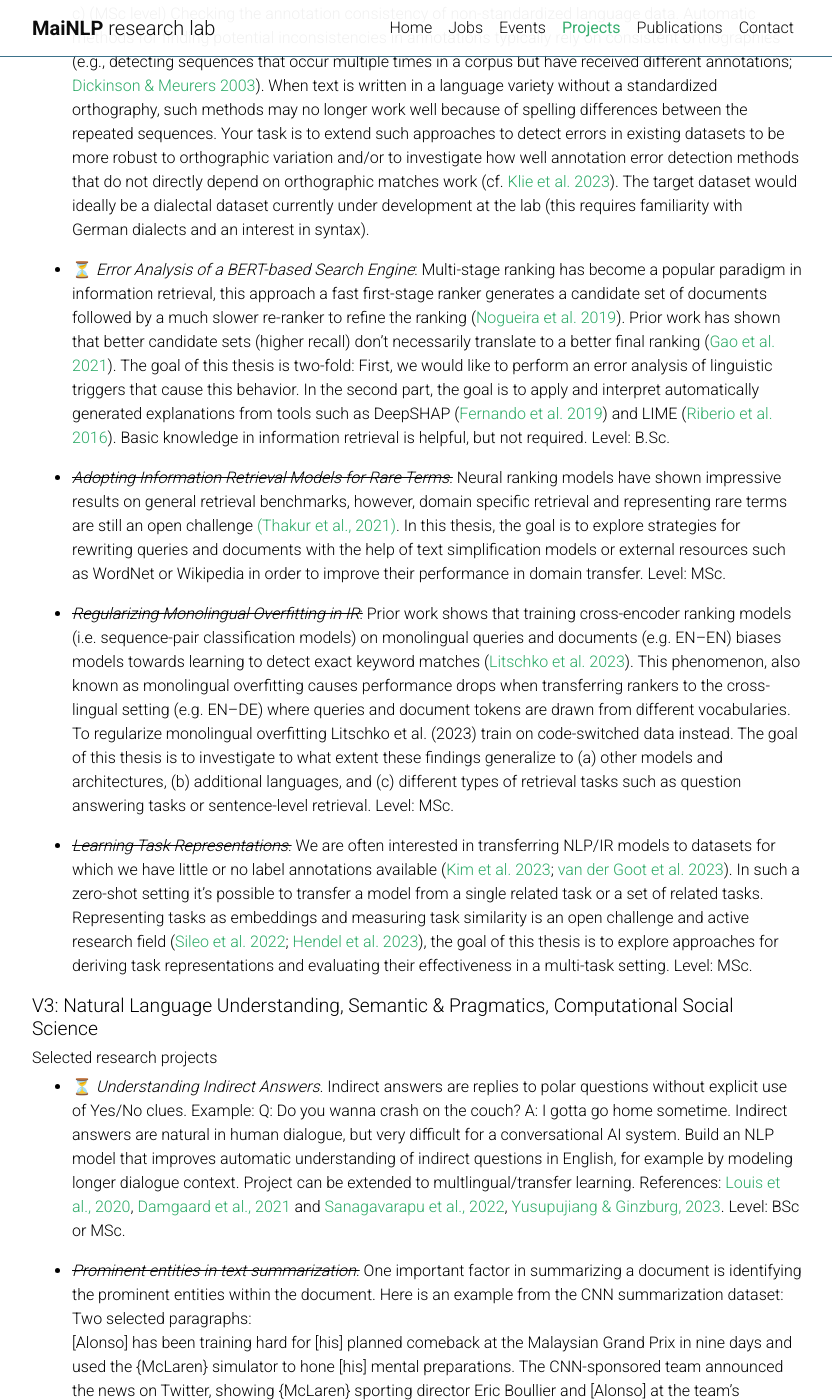
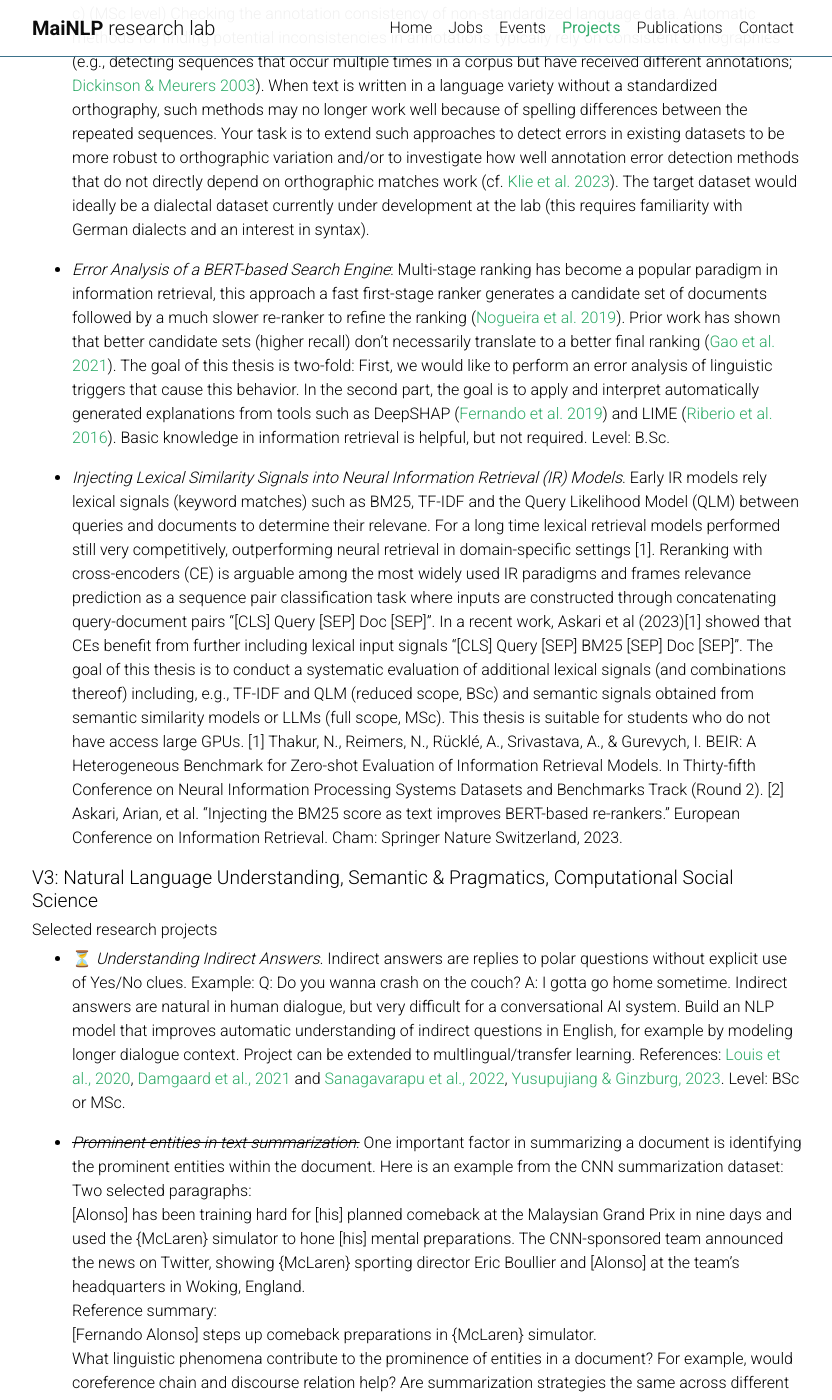
Before and after one commit to mainlp/mainlp.github.io, a Jekyll site: the page built from _pages/projects.md, in a window 1280 px wide and 1400 px high, scrolled down 6050 px. Shown: the whole window, without its empty margins (223-1055 px from the left). Built offline with Jekyll 4.4.1, drawn with Linux system fonts in a browser that asks for light colours; emoji names are drawn with the system emoji font; comment, search, counter and statistics services are not loaded; a style sheet for code colours, icons or effects is not loaded.

Commit message:
Update projects.md, updates V2

```diff
--- a/_pages/projects.md
+++ b/_pages/projects.md
@@ -156,22 +156,20 @@ MSc/BSc thesis research vectors:
 
 <!-- - *Cross-domain Relation extraction.* Extracting structured information such as bornIn(person, location) is central for knowledge base population. Yet current extraction technology is limited to a few text domains and semantic relations. How can we adapt relation extractors to generalize better across different text domains or different relation sets? [See references of MultiVaLUe project](#multivalue). Level: BSc or MSc.-->
 
-- :hourglass_flowing_sand: *Computational Job Market Analysis.* Job postings are a rich resource to understand the dynamics of the labor market including which skills are demanded, which is also important for an educational viewpoint. Recently, the emerging line of work on computational job market analysis or NLP for human resources has started to provide data resources and models for automatic job posting analysis, such as the identification and extraction of skills. See references of MultiSkill project. For students interested in real-world applications, this theme provides multiple thesis projects including but not limited to: an in-depth analysis of existing data set and models, researching implicit skill extraction or cross-domain transfer learning to adapt skill and knowledge extraction to data sources other than job postings like patents or scientific articles. [See references of MultiSkill project](#multiskill). See also [Bhola et al., 2020](https://aclanthology.org/2020.coling-main.513.pdf) and [Gnehm et al. 2021](https://www.zora.uzh.ch/id/eprint/230653/1/2022.nlpcss_1.2.pdf) and our [own ESCOXLM-R model](https://aclanthology.org/2023.acl-long.662.pdf). Level: BSc or MSc.
+- *Computational Job Market Analysis.* Job postings are a rich resource to understand the dynamics of the labor market including which skills are demanded, which is also important for an educational viewpoint. Recently, the emerging line of work on computational job market analysis or NLP for human resources has started to provide data resources and models for automatic job posting analysis, such as the identification and extraction of skills. See references of MultiSkill project. For students interested in real-world applications, this theme provides multiple thesis projects including but not limited to: an in-depth analysis of existing data set and models, researching implicit skill extraction or cross-domain transfer learning to adapt skill and knowledge extraction to data sources other than job postings like patents or scientific articles. [See references of MultiSkill project](#multiskill). See also [Bhola et al., 2020](https://aclanthology.org/2020.coling-main.513.pdf) and [Gnehm et al. 2021](https://www.zora.uzh.ch/id/eprint/230653/1/2022.nlpcss_1.2.pdf) and our [own ESCOXLM-R model](https://aclanthology.org/2023.acl-long.662.pdf). Level: BSc or MSc.
 
-- :hourglass_flowing_sand: *Climate Change Insights through NLP*. Climate change is a pressing issue internationally that is receiving more and more attention everyday. It is influencing regulations and decision-making in various parts of society such as politics, agriculture, business, and it is discussed extensively on social media. For students interested in real-world societal applications, this project aims to contribute insights on the discussion surrounding climate change on social media by examining discourse from a social media platform. The data will have to be collected (potentially from existing sources), cleaned, and analyzed using NLP techniques to examine various aspects or features of interest such as stance, sentiment, the extraction of key players, etc. References: [Luo et al., 2020](https://aclanthology.org/2020.findings-emnlp.296v2.pdf), [Stede & Patz, 2021](https://aclanthology.org/2021.nlp4posimpact-1.2.pdf), [Vaid et al., 2022](https://aclanthology.org/2022.acl-srw.35.pdf). Level: BSc or MSc.
+- *Climate Change Insights through NLP*. Climate change is a pressing issue internationally that is receiving more and more attention everyday. It is influencing regulations and decision-making in various parts of society such as politics, agriculture, business, and it is discussed extensively on social media. For students interested in real-world societal applications, this project aims to contribute insights on the discussion surrounding climate change on social media by examining discourse from a social media platform. The data will have to be collected (potentially from existing sources), cleaned, and analyzed using NLP techniques to examine various aspects or features of interest such as stance, sentiment, the extraction of key players, etc. References: [Luo et al., 2020](https://aclanthology.org/2020.findings-emnlp.296v2.pdf), [Stede & Patz, 2021](https://aclanthology.org/2021.nlp4posimpact-1.2.pdf), [Vaid et al., 2022](https://aclanthology.org/2022.acl-srw.35.pdf). Level: BSc or MSc.
 
-- :hourglass_flowing_sand: *Better Benchmarks / Mining for Errors in Annotated Datasets.* Benchmark datasets are essential in empirical research, but even widely-used annotated datasets contain mistakes, as annotators inevitably make mistakes (e.g. annotation inconsistencies). There are several lines of work in this direction. On the one site, annotation error detection methods provide a suite of methods to detect errors in existing datasets (cf. [Klie et al. 2023](https://direct.mit.edu/coli/article/49/1/157/113280/Annotation-Error-Detection-Analyzing-the-Past-and), [Weber & Plank 2023](https://aclanthology.org/2023.findings-acl.562/)), including tools such as data maps ([Swayamdipta et al. 2020](https://aclanthology.org/people/s/swabha-swayamdipta/)). On the other side, there is work on inspecting existing datasets in revision efforts that exist for English NER in the past year (cf. [Reiss et al. 2020](https://aclanthology.org/2020.conll-1.16/), [Rücker & Akbik 2023](https://aclanthology.org/2023.emnlp-main.533.pdf)). The goal of projects on this theme can be:<br/>
+- *Better Benchmarks / Mining for Errors in Annotated Datasets.* Benchmark datasets are essential in empirical research, but even widely-used annotated datasets contain mistakes, as annotators inevitably make mistakes (e.g. annotation inconsistencies). There are several lines of work in this direction. On the one site, annotation error detection methods provide a suite of methods to detect errors in existing datasets (cf. [Klie et al. 2023](https://direct.mit.edu/coli/article/49/1/157/113280/Annotation-Error-Detection-Analyzing-the-Past-and), [Weber & Plank 2023](https://aclanthology.org/2023.findings-acl.562/)), including tools such as data maps ([Swayamdipta et al. 2020](https://aclanthology.org/people/s/swabha-swayamdipta/)). On the other side, there is work on inspecting existing datasets in revision efforts that exist for English NER in the past year (cf. [Reiss et al. 2020](https://aclanthology.org/2020.conll-1.16/), [Rücker & Akbik 2023](https://aclanthology.org/2023.emnlp-main.533.pdf)). The goal of projects on this theme can be:<br/>
 a) (MSc level) to investigate error detection methods in novel scenarios (new benchmarks, new applications, and/or create a new error detection dataset), <br/>
 b) (MSc or BSc level) extend revision efforts on NER to other languages. For the latter, for a BSc thesis, your task includes improving a benchmark dataset with iterations of sanity checks and revisions and comparing NLP models on the original versus revised versions. For MSc, you could extend either by incorporating Annotation Error Detection methods (see previous part) or conducting additional evaluations on multiple downstream NLP tasks. <br/>
 c) (MSc level) Checking the annotation consistency of non-standardized language data. Automatic methods for finding potential inconsistencies in annotations typically rely on consistent orthographies (e.g., detecting sequences that occur multiple times in a corpus but have received different annotations; [Dickinson & Meurers 2003](https://aclanthology.org/E03-1068/)). When text is written in a language variety without a standardized orthography, such methods may no longer work well because of spelling differences between the repeated sequences. Your task is to extend such approaches to detect errors in existing datasets to be more robust to orthographic variation and/or to investigate how well annotation error detection methods that do not directly depend on orthographic matches work (cf. [Klie et al. 2023](https://direct.mit.edu/coli/article/49/1/157/113280/Annotation-Error-Detection-Analyzing-the-Past-and)). The target dataset would ideally be a dialectal dataset currently under development at the lab (this requires familiarity with German dialects and an interest in syntax).
 
-- :hourglass_flowing_sand:  *Error Analysis of a BERT-based Search Engine*: Multi-stage ranking has become a popular paradigm in information retrieval, this approach a fast first-stage ranker generates a candidate set of documents followed by a much slower re-ranker to refine the ranking ([Nogueira et al. 2019](https://arxiv.org/abs/1910.14424)). Prior work has shown that better candidate sets (higher recall) don’t necessarily translate to a better final ranking ([Gao et al. 2021](https://arxiv.org/abs/2101.08751)). The goal of this thesis is two-fold: First, we would like to perform an error analysis of linguistic triggers that cause this behavior. In the second part, the goal is to apply and interpret automatically generated explanations from tools such as DeepSHAP ([Fernando et al. 2019](https://arxiv.org/abs/1907.06484)) and LIME ([Riberio et al. 2016](https://arxiv.org/abs/1907.06484)). Basic knowledge in information retrieval is helpful, but not required. Level: B.Sc.
+- *Error Analysis of a BERT-based Search Engine*: Multi-stage ranking has become a popular paradigm in information retrieval, this approach a fast first-stage ranker generates a candidate set of documents followed by a much slower re-ranker to refine the ranking ([Nogueira et al. 2019](https://arxiv.org/abs/1910.14424)). Prior work has shown that better candidate sets (higher recall) don’t necessarily translate to a better final ranking ([Gao et al. 2021](https://arxiv.org/abs/2101.08751)). The goal of this thesis is two-fold: First, we would like to perform an error analysis of linguistic triggers that cause this behavior. In the second part, the goal is to apply and interpret automatically generated explanations from tools such as DeepSHAP ([Fernando et al. 2019](https://arxiv.org/abs/1907.06484)) and LIME ([Riberio et al. 2016](https://arxiv.org/abs/1907.06484)). Basic knowledge in information retrieval is helpful, but not required. Level: B.Sc.
 
-- ~~*Adopting Information Retrieval Models for Rare Terms.*~~ Neural ranking models have shown impressive results on general retrieval benchmarks, however, domain specific retrieval and representing rare terms are still an open challenge [(Thakur et al., 2021)](https://arxiv.org/abs/2104.08663). In this thesis, the goal is to explore strategies for rewriting queries and documents with the help of text simplification models or external resources such as WordNet or Wikipedia in order to improve their performance in domain transfer. Level: MSc.
-
-- ~~*Regularizing Monolingual Overfitting in IR*:~~ Prior work shows that training cross-encoder ranking models (i.e. sequence-pair classification models) on monolingual queries and documents (e.g. EN–EN) biases models towards learning to detect exact keyword matches ([Litschko et al. 2023](https://arxiv.org/pdf/2305.05295.pdf)). This phenomenon, also known as monolingual overfitting causes performance drops when transferring rankers to the cross-lingual setting (e.g. EN–DE) where queries and document tokens are drawn from different vocabularies. To regularize monolingual overfitting Litschko et al. (2023) train on code-switched data instead. The goal of this thesis is to investigate to what extent these findings generalize to (a) other models and architectures, (b) additional languages, and (c) different types of retrieval tasks such as question answering tasks or sentence-level retrieval. Level: MSc.
-
-- ~~*Learning Task Representations.*~~ We are often interested in transferring NLP/IR models to datasets for which we have little or no label annotations available ([Kim et al. 2023](https://aclanthology.org/2023.emnlp-main.680/); [van der Goot et al. 2023](https://aclanthology.org/2021.eacl-demos.22/)). In such a zero-shot setting it's possible to transfer a model from a single related task or a set of related tasks. Representing tasks as embeddings  and measuring task similarity is an open challenge and active research field ([Sileo et al. 2022](https://aclanthology.org/2022.lrec-1.67.pdf); [Hendel et al. 2023](https://aclanthology.org/2023.findings-emnlp.624.pdf)), the goal of this thesis is to explore approaches for deriving task representations and evaluating their effectiveness in a multi-task setting. Level: MSc.
+-  *Injecting Lexical Similarity Signals into Neural Information Retrieval (IR) Models*. Early IR models rely lexical signals (keyword matches) such as BM25, TF-IDF and the Query Likelihood Model (QLM) between queries and documents to determine their relevane. For a long time lexical retrieval models performed still very competitively, outperforming neural retrieval in domain-specific settings [1]. Reranking with cross-encoders (CE) is arguable among the most widely used IR paradigms and frames relevance prediction as a sequence pair classification task where inputs are constructed through concatenating query-document pairs "[CLS] Query [SEP] Doc [SEP]". In a recent work, Askari et al (2023)[1] showed that CEs benefit from further including lexical input signals "[CLS] Query [SEP] BM25 [SEP] Doc [SEP]". The goal of this thesis is to conduct a systematic evaluation of additional lexical signals (and combinations thereof) including, e.g., TF-IDF and QLM (reduced scope, BSc) and semantic signals obtained from semantic similarity models or LLMs (full scope, MSc). This thesis is suitable for students who do not have access large GPUs.
+[1] Thakur, N., Reimers, N., Rücklé, A., Srivastava, A., & Gurevych, I. BEIR: A Heterogeneous Benchmark for Zero-shot Evaluation of Information Retrieval Models. In Thirty-fifth Conference on Neural Information Processing Systems Datasets and Benchmarks Track (Round 2).
+[2] Askari, Arian, et al. "Injecting the BM25 score as text improves BERT-based re-rankers." European Conference on Information Retrieval. Cham: Springer Nature Switzerland, 2023.
 
 
 
```
